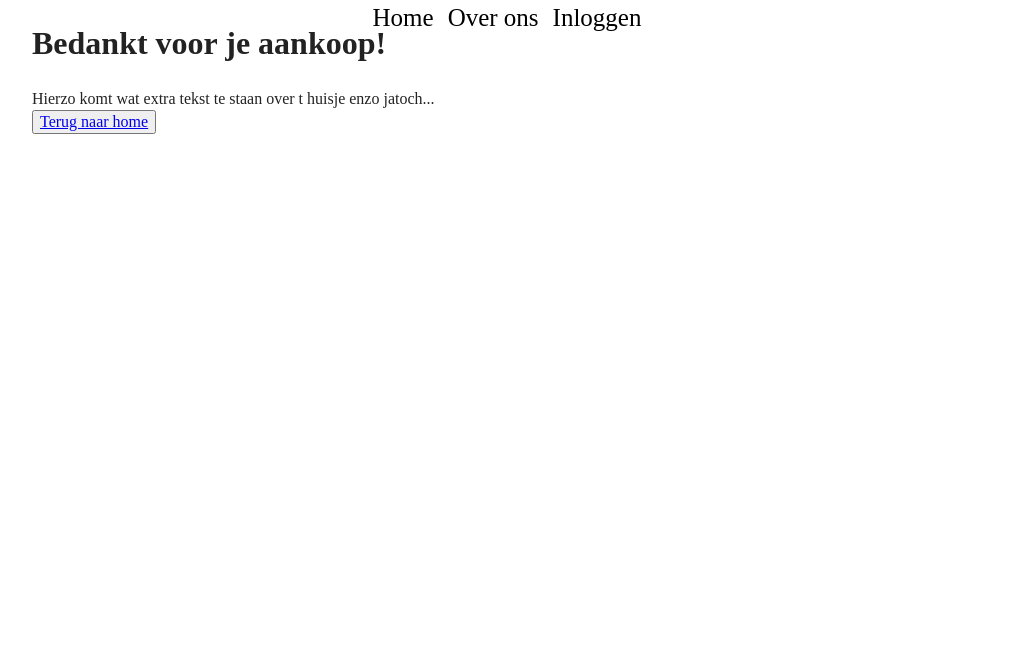
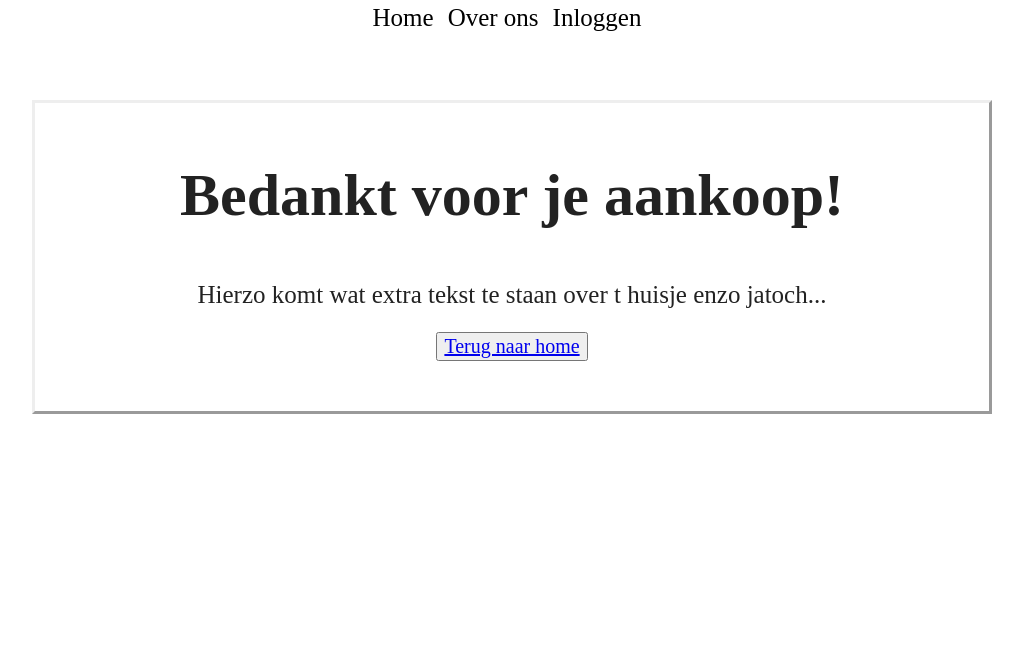
Before and after one commit to KelvinMies/Snelkookpan, a PHP site: page /snelkookpan/bevestiging.php in a window 1280 px wide. Shown: the top 654 px of the page, without its empty margins (128-1151 px from the left). Run offline with PHP 8.4, Linux system fonts and the light colour scheme.

Commit message:
Aanpassing bevestigingpagina +x css

```diff
--- a/bevestiging.php
+++ b/bevestiging.php
@@ -14,9 +14,11 @@
 <body>
 
 	<div class="container">
-		<h1>Bedankt voor je aankoop!</h1>
-		<p>Hierzo komt wat extra tekst te staan over t huisje enzo jatoch...</p>
-		<button><a href="index.php">Terug naar home</a></button>
+		<div class="bevestiging_pop_up">
+			<h1>Bedankt voor je aankoop!</h1>
+			<p>Hierzo komt wat extra tekst te staan over t huisje enzo jatoch...</p>
+			<button><a href="index.php">Terug naar home</a></button>
+		</div>
 	</div>
 </body>
 <footer>
--- a/css/main.css
+++ b/css/main.css
@@ -143,6 +143,26 @@ main{
 
 /* ==========================BEVESTIGINGPAGINA===============================*/
 
+.bevestiging_pop_up{
+  border-style: outset;
+  display: flex;
+  flex-direction: column;
+  align-items: center;
+  margin: 100px 0px 100px 0px;
+}
+.bevestiging_pop_up h1{
+  font-size: 60px;
+  margin-top: 50px;
+}
+.bevestiging_pop_up p{
+  font-size: 25px;
+  margin-bottom: 20px;
+}
+
+.bevestiging_pop_up button{
+  font-size: 20px;
+  margin-bottom: 50px;
+}
 
 
 
```
